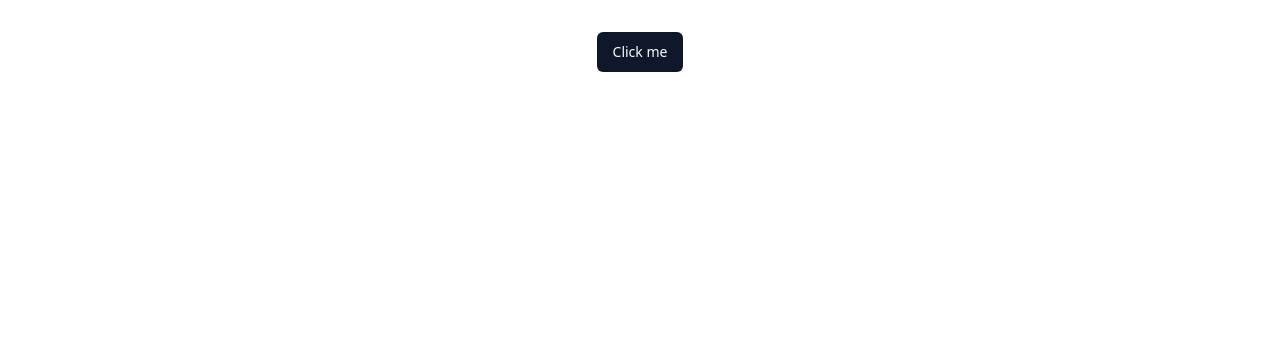
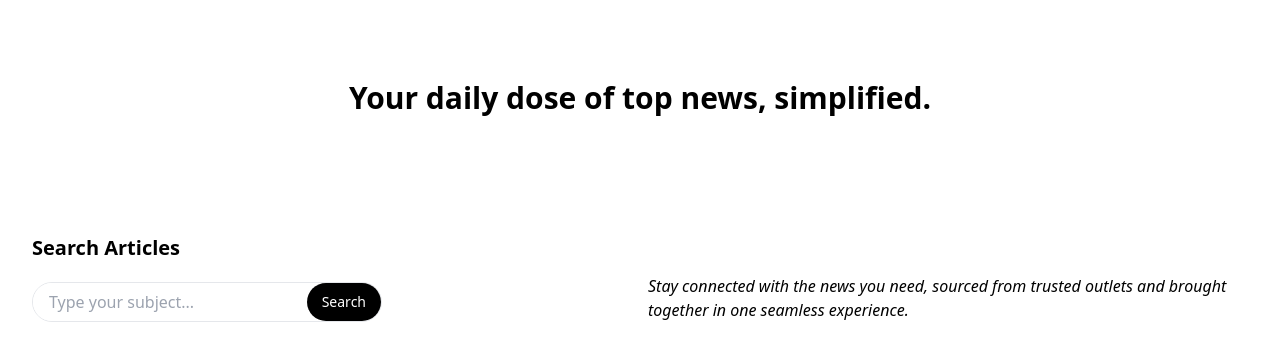
Before and after one commit to cyChopp/news-aggregator, a React (Vite) app: page / in a window 1280 px wide. Shown: the top 360 px of the page. Built offline with nearby package versions, Linux system fonts and the light colour scheme.

Commit message:
add header & search components

```diff
--- a/src/App.tsx
+++ b/src/App.tsx
@@ -1,17 +1,38 @@
 import { useState } from "react";
-import reactLogo from "./assets/react.svg";
-import viteLogo from "/vite.svg";
 import "./App.css";
-import { Button } from "./components/ui/button";
+import Header from "@/components/Header";
+import SubHeader from "@/containers/SubHeader";
 
 function App() {
-  const [count, setCount] = useState(0);
+  const [search, setSearch] = useState<string>("");
+  const [isFetching, setIsFetching] = useState<boolean>(false);
+
+  const handleSearch = (e: React.ChangeEvent<HTMLInputElement>) => {
+    setSearch(e.target.value);
+  };
+
+  const handleSubmit = () => {
+    setIsFetching(true);
+
+    const timerId = setTimeout(() => {
+      setIsFetching(false);
+    }, 5000);
+
+    console.log(search, "SEARCH");
+    setSearch("");
+
+    return () => clearTimeout(timerId);
+  };
 
   return (
     <>
-      <div>
-        <Button>Click me</Button>
-      </div>
+      <Header />
+      <SubHeader
+        value={search}
+        handleSearch={handleSearch}
+        handleSubmit={handleSubmit}
+        isFetching={isFetching}
+      />
     </>
   );
 }
--- /dev/null
+++ b/src/components/Header.tsx
@@ -0,0 +1,9 @@
+function Header() {
+  return (
+    <div className="py-12 font-bold flex justify-center text-center text-3xl">
+      Your daily dose of top news, simplified.
+    </div>
+  );
+}
+
+export default Header;
--- /dev/null
+++ b/src/components/Search.tsx
@@ -0,0 +1,51 @@
+import { TSearch } from "@/utils/TShared";
+import { useState } from "react";
+import { Loader2 } from "lucide-react";
+import { Button } from "./ui/button";
+
+function Search({
+  value = "",
+  isFetching,
+  handleSearch,
+  handleSubmit,
+}: TSearch) {
+  const [isFocused, setIsFocused] = useState<boolean>(false);
+  return (
+    <div className="order-last md:order-first mt-8 md:mt-0">
+      <div className="flex justify-start mb-[20px] text-xl font-bold align-left">
+        Search Articles
+      </div>
+      <div
+        className={`h-[40px] w-full md:w-[350px] border rounded relative flex flex-row rounded-[20px] ${
+          isFocused && "border-black"
+        }`}
+      >
+        <input
+          className="absolute h-full w-full left-0 pl-4 outline-none rounded-[20px]"
+          value={value}
+          onChange={handleSearch}
+          placeholder="Type your subject..."
+          onFocus={() => setIsFocused(true)}
+          onBlur={() => setIsFocused(false)}
+        />
+        {/* <button
+          className="absolute h-full bg-black border-black-200 right-0 text-white rounded-[20px] px-[15px]"
+          type="submit"
+        >
+          Search
+        </button> */}
+        <Button
+          disabled={isFetching}
+          className="absolute h-full bg-black border-black-200 right-0 text-white rounded-[20px] px-[15px]"
+          type="submit"
+          onClick={handleSubmit}
+        >
+          {isFetching && <Loader2 className="mr-2 h-4 w-4 animate-spin" />}
+          Search
+        </Button>
+      </div>
+    </div>
+  );
+}
+
+export default Search;
--- /dev/null
+++ b/src/components/SideInfo.tsx
@@ -0,0 +1,12 @@
+function SideInfo() {
+  return (
+    <div className=" mt-[40px] md:mt-0 flex items-end text-center md:text-left italic">
+      <p>
+        Stay connected with the news you need, sourced from trusted outlets and
+        brought together in one seamless experience.
+      </p>
+    </div>
+  );
+}
+
+export default SideInfo;
--- /dev/null
+++ b/src/containers/SubHeader.tsx
@@ -0,0 +1,19 @@
+import Search from "@/components/Search";
+import SideInfo from "@/components/SideInfo";
+import { TSearch } from "@/utils/TShared";
+
+function SubHeader({ value, isFetching, handleSearch, handleSubmit }: TSearch) {
+  return (
+    <div className="grid grid-cols-1 md:grid-cols-2 gap-[40px] md:gap-4 md:mt-[70px]">
+      <Search
+        value={value}
+        handleSearch={handleSearch}
+        handleSubmit={handleSubmit}
+        isFetching={isFetching}
+      />
+      <SideInfo />
+    </div>
+  );
+}
+
+export default SubHeader;
--- /dev/null
+++ b/src/utils/TShared.ts
@@ -0,0 +1,6 @@
+export type TSearch = {
+  value: string;
+  isFetching: boolean;
+  handleSearch: (e: React.ChangeEvent<HTMLInputElement>) => void;
+  handleSubmit: () => void;
+};
```
Also changed, not shown: src/components/ui/button.tsx (+15 -13 lines), src/utils/cn.ts (renamed from src/lib/utils.ts).
